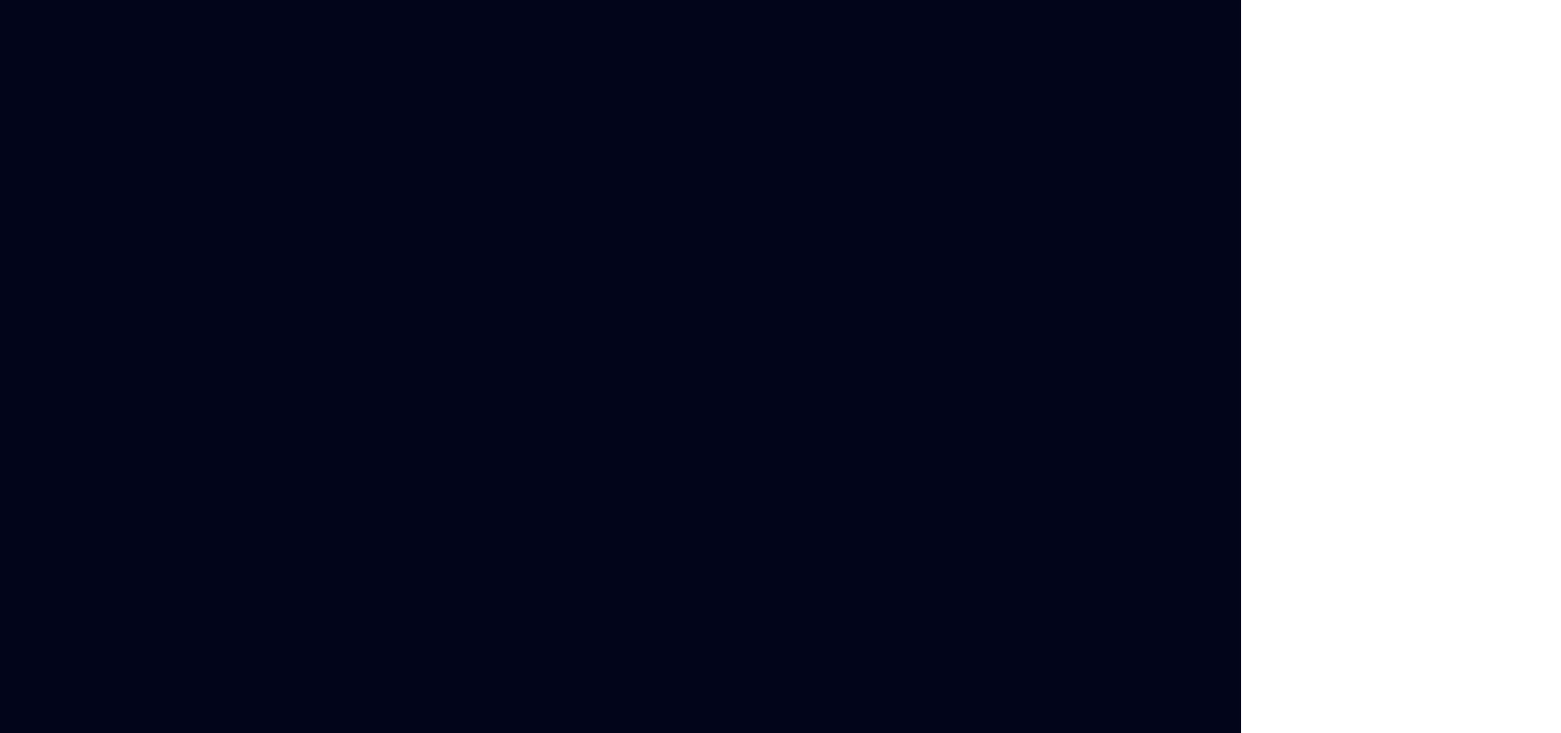
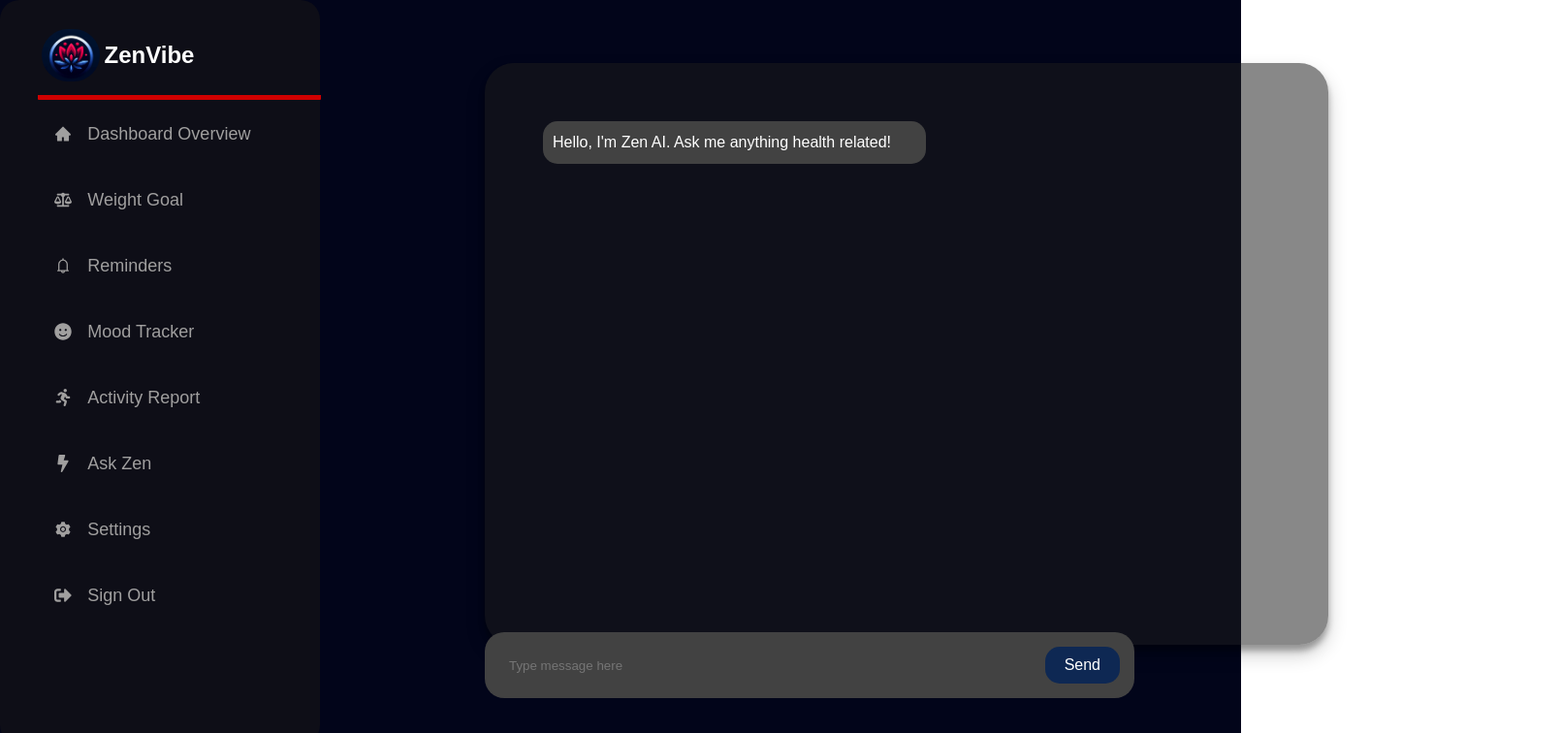
Before and after one commit to noclipping/ZenVibeFrontend, a React (Vite) app: page /chat/1 in a window 1280 px wide. Before the commit this address had no page. Shown: the top 756 px of the page at 97% size, 1610 px wide, since content can reach past the window. Built offline with nearby package versions, Linux system fonts and the light colour scheme; what chartjs-plugin-zoom would draw is missing.

Commit message:
Worked on fetching chat

```diff
--- a/package.json
+++ b/package.json
@@ -10,6 +10,8 @@
     "preview": "vite preview"
   },
   "dependencies": {
+    "@chatscope/chat-ui-kit-react": "^1.10.1",
+    "@chatscope/chat-ui-kit-styles": "^1.4.0",
     "chart.js": "^4.4.1",
     "chartjs-adapter-date-fns": "^3.0.0",
     "chartjs-plugin-annotation": "^3.0.1",
@@ -17,6 +19,7 @@
     "jwt-decode": "^4.0.0",
     "prop-types": "^15.8.1",
     "react": "^18.2.0",
+    "react-calendar": "^4.8.0",
     "react-chartjs-2": "^5.2.0",
     "react-dom": "^18.2.0",
     "react-icons": "^4.12.0",
--- /dev/null
+++ b/src/components/FeaturePage/Chatbot/Chatbot.css
@@ -0,0 +1,88 @@
+/* Chatbot Container */
+.ChatbotContainer {
+    display: flex;
+    margin-bottom: 70px;
+    flex-direction: column;
+    align-items: center;
+    padding: 60px;
+    background-color: #1c1b1b85; /* Dark background similar to weight log */
+    color: #e7e7e7; /* White text color for contrast */
+    border-radius: 30px;
+    box-shadow: 0 10px 20px rgba(0, 0, 0, 0.2), 0 6px 6px rgba(0, 0, 0, 0.3); /* Outer shadow */
+    margin-left: 500px; /* Adjust as per layout requirements */
+    height: 60vh;
+    width: 750px;
+  }
+
+  /* Message list styling */
+  .message-list {
+    flex-grow: 1;
+    overflow-y: auto;
+    width: 100%;
+    padding-bottom: 10px; /* Space for scrolling within the container */
+    padding-right: 300px;
+  }
+
+  /* Individual message styling */
+  .message {
+    max-width: 50%;
+    margin-bottom: 10px;
+    padding: 10px;
+    border-radius: 15px;
+    background-color: #424242; /* Dark background for messages */
+    color: #fff; /* White text for readability */
+    word-wrap: break-word;
+    margin-right: 100px;
+  }
+
+  .message.user {
+    background-color: #0e2853; /* Medical red color for user messages */
+    color: white;
+    align-self: flex-end;
+  }
+
+  /* Typing indicator styling */
+  .typing-indicator {
+    font-style: italic;
+    color: #666;
+    align-self: flex-end;
+  }
+
+  /* Message input area styling */
+  .message-input {
+    display: flex;
+    align-items: center;
+    left: 500px;
+    width: 50%;
+    background-color: #424242; /* Dark background for input area */
+    border-radius: 20px;
+    padding: 15px;
+    position: absolute; /* Positioning at the bottom */
+    bottom: 80px; /* Adjust as needed to fit within the container */
+  }
+
+  /* Input field styling */
+  .message-input input {
+    flex-grow: 1;
+    background-color: transparent;
+    border: none;
+    color: #fff;
+    padding-left: 10px;
+    outline: none;
+  }
+
+  /* Send button styling */
+  .message-input button {
+    margin-left: 10px;
+    background-color: #0e2853; /* Medical red color */
+    border: none;
+    color: white;
+    padding: 10px 20px;
+    border-radius: 15px;
+    cursor: pointer;
+    transition: background-color 0.3s;
+  }
+
+  .message-input button:hover {
+    background-color: #201f1f;
+  }
--- /dev/null
+++ b/src/components/FeaturePage/Chatbot/Chatbot.jsx
@@ -0,0 +1,93 @@
+import { useState } from 'react';
+import '../Chatbot/Chatbot.css'; // Ensure this path is correct
+
+function Chatbot() {
+  const [messages, setMessages] = useState([
+    {
+      id: 0,
+      text: "Hello, I'm Zen AI. Ask me anything health related!",
+      sender: 'ChatGPT',
+    },
+  ]);
+  const [newMessage, setNewMessage] = useState('');
+  const [isTyping, setIsTyping] = useState(false);
+
+  // Function to send messages
+  const handleSend = async () => {
+    if (newMessage.trim()) {
+      const userMessage = {
+        id: Date.now(), // Using Date.now() for unique id generation
+        text: newMessage,
+        sender: 'user',
+      };
+      setMessages([...messages, userMessage]);
+
+      setIsTyping(true);
+      await processMessageToChatGPT(newMessage);
+      setNewMessage('');
+    }
+  };
+
+  // Function to process and get response from ChatGPT
+  async function processMessageToChatGPT(message) {
+    try {
+      const response = await fetch('http://localhost:3000/api/chatbot', {
+        method: 'POST',
+        headers: {
+          'Content-Type': 'application/json',
+        },
+        credentials: 'include',
+        body: JSON.stringify({ message: message }),
+      });
+
+      if (!response.ok) {
+        throw new Error('Network response was not ok');
+      }
+
+      const data = await response.json();
+      const reply = {
+        id: messages.length,
+        text: data.reply,
+        sender: "ChatGPT",
+      };
+      setMessages(prevMessages => [...prevMessages, reply]);
+    } catch (error) {
+      console.error("Error fetching chatbot response:", error);
+    } finally {
+      setIsTyping(false);
+    }
+  }
+
+  // Function to handle input change and submit on Enter key press
+  const handleInputChange = (e) => {
+    setNewMessage(e.target.value);
+    if (e.key === 'Enter' && newMessage.trim()) {
+      handleSend();
+    }
+  };
+
+  return (
+    <div className="chatbot-container">
+      <div className="message-list">
+        {messages.map((message) => (
+          <div key={message.id} className={`message ${message.sender === 'user' ? 'user' : ''}`}>
+            {message.text}
+          </div>
+        ))}
+        {isTyping && <div className="typing-indicator">Zen is typing...</div>}
+      </div>
+      <div className="message-input">
+        <input
+          type="text"
+          placeholder="Type message here"
+          value={newMessage}
+          onChange={handleInputChange}
+          onKeyDown={handleInputChange} // Added to handle Enter key for sending messages
+        />
+        <button onClick={handleSend}>Send</button>
+      </div>
+    </div>
+  );
+}
+
+export default Chatbot;
--- /dev/null
+++ b/src/components/FeaturePage/ReminderFeature/CalendarStyles.css
@@ -0,0 +1,52 @@
+.custom-calendar .react-calendar {
+    border: none;
+    border-radius: 10px;
+    box-shadow: 0 5px 15px rgba(0, 0, 0, 0.3);
+    font-family: 'Arial', sans-serif;
+    background-color: #1c1c1c;
+    color: #fff;
+    padding: 50px; /* Increased padding for overall calendar */
+    width: 100%; /* Full width for better proportion */
+    max-width: 500px; /* Maximum width for larger screens */
+    margin: auto; /* Center the calendar */
+  }
+
+  .custom-calendar .react-calendar__tile {
+    max-width: 100%;
+    padding: 10px; /* Consistent padding for each tile */
+    margin: 4px; /* Space between tiles */
+    background-color: #2a2a2a;
+    border-radius: 8px;
+    text-align: center;
+    color: #dcdcdc;
+    flex-grow: 1; /* Flex grow for proportional sizing */
+  }
+
+  .custom-calendar .react-calendar__navigation {
+    display: flex;
+    justify-content: space-between; /* Align navigation buttons */
+    margin-bottom: 15px; /* Margin below the navigation buttons */
+  }
+
+  .custom-calendar .react-calendar__navigation button {
+    background-color: #343434;
+    font-size: 1.2em;
+    color: white;
+    border: none;
+  }
+
+  .custom-calendar .react-calendar__month-view__weekdays {
+    text-align: center;
+    padding: 5px 0;
+    margin-bottom: 10px;
+  }
+
+  .custom-calendar .react-calendar__month-view__weekdays__weekday {
+    flex-grow: 1; /* Flex grow for proportional weekdays */
+  }
+
+  .custom-calendar .react-calendar__month-view__days {
+    justify-content: space-between; /* Space between day columns */
+  }
+
+  /* Continue with other styles as previously defined */
--- a/src/components/FeaturePage/ReminderFeature/ReminderTrack.css
+++ b/src/components/FeaturePage/ReminderFeature/ReminderTrack.css
@@ -53,5 +53,3 @@
 .reminder-form button:hover {
     background-color: #201f1f;
 }
-
-/* Additional styling as needed... */
--- a/src/components/dashboard/ProtectedPage.jsx
+++ b/src/components/dashboard/ProtectedPage.jsx
@@ -51,7 +51,7 @@ function ProtectedPage() {
           </div>
         </div>
         <SideNav userId={userId} />
-        <ContentMain userName={userData.username} />
+        <ContentMain userId={userId} />
         <UserProfile userData={userData} />
       </div>
     </div>
--- a/src/components/dashboard/sidebar/SidebarData.jsx
+++ b/src/components/dashboard/sidebar/SidebarData.jsx
@@ -1,6 +1,8 @@
 // SidebarData.jsx
 import * as FaIcons from 'react-icons/fa';
 import * as AiIcons from 'react-icons/ai';
+import { FaBolt } from 'react-icons/fa';
+import { FaSmile } from 'react-icons/fa';
 
 export const getSidebarData = (userId) => [
     {
@@ -22,9 +24,21 @@ export const getSidebarData = (userId) => [
         cName: 'nav-text'
     },
     {
+        title: 'Mood Tracker',
+        path: `/protected/${userId}`,
+        icon: <FaSmile />, // Using a smiley face icon to symbolize mood tracking
+        cName: 'nav-text'
+    },
+    {
         title: 'Activity Report',
         path: `/activity/${userId}`,
         icon: <FaIcons.FaRunning />, // Icon representing physical activity
+        cName: 'nav-text'
+    },
+    {
+        title: 'Ask Zen',
+        path: `/chat/${userId}`,
+        icon: <FaBolt />, // Using a lightning bolt icon to symbolize energy or power
         cName: 'nav-text'
     },
     {
--- /dev/null
+++ b/src/pages/ZenAI.jsx
@@ -0,0 +1,19 @@
+import SideNav from '../components/dashboard/sidebar/SideNav';
+import { useParams } from 'react-router-dom';
+import Chatbot from '../components/FeaturePage/Chatbot/chatbot';
+
+function ZenAI() {
+    const { id: userId } = useParams();
+
+
+  return (
+    <div className="ZenAIPage">
+      <SideNav userId={userId}/>
+      <div className="ChatbotContainer">
+        <Chatbot/> {/* Include your chatbot component here */}
+      </div>
+    </div>
+  );
+}
+
+export default ZenAI;
--- a/src/routes/App.jsx
+++ b/src/routes/App.jsx
@@ -7,6 +7,10 @@ import LoginPage from "../components/auth/LoginPage";
 import RegisterPage from "../components/auth/RegisterPage";
 import ReminderTracker from "../components/FeaturePage/ReminderFeature/ReminderTrack";
 import ActivityReport from "../components/FeaturePage/ActivityFeature/ActivityReport"
+import ZenAI from "../pages/ZenAI";
+
+
+
 
 function App() {
   return (
@@ -28,6 +32,8 @@ function App() {
         <Route path="/weight-goal/:id" element={<WeightGoal />} />
         <Route path="/reminders/:id" element={<ReminderTracker />} />
         <Route path="/activity/:id" element={<ActivityReport/>} />
+        <Route path="/chat/:id" element={<ZenAI/>} />
+
       </Routes>
     </Router>
   );
```
Also changed, not shown: src/components/FeaturePage/ReminderFeature/ReminderTrack.jsx (+45 -20 lines), src/components/FeaturePage/WeightLog/WeightLog.jsx (+41 -2 lines), 1 other file (tests, documents, lock files or other folders).
